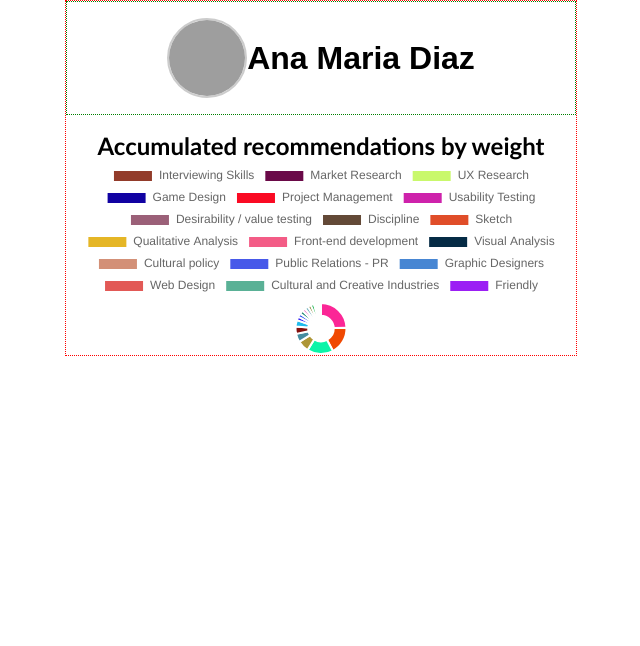
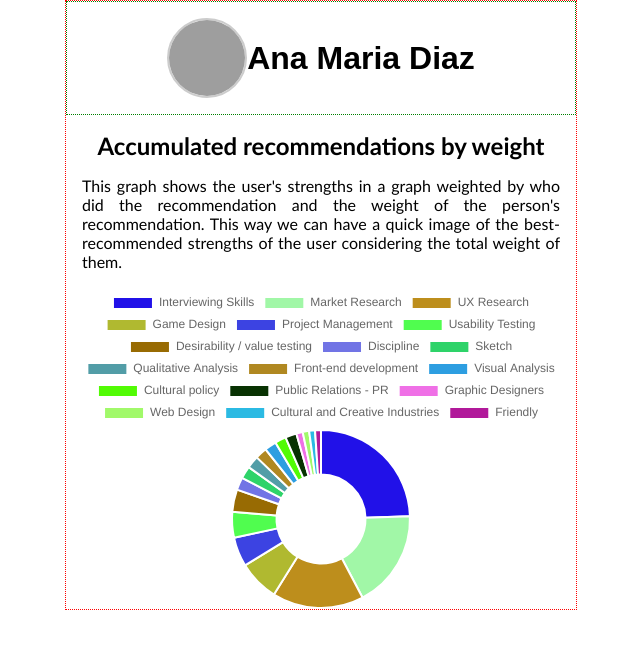
Before and after one commit to oscarnava/torre-technical-test, a React (Create React App) app: page / in a window 1280 px wide. Shown: the top 646 px of the page, without its empty margins (319-959 px from the left). Built offline with nearby package versions, Linux system fonts and the light colour scheme; grey boxes are pictures that could not be loaded.

Commit message:
Fix: Fixed initial random colors & fetch user info

```diff
--- a/src/App.js
+++ b/src/App.js
@@ -4,13 +4,15 @@ import { fetchUserRecs, fetchUserInfo } from './services/userInfo';
 import './styles/app.sass';
 
 const randomByte = () => Math.floor(255 * Math.random());
-const generateColor = () => `rgba(${randomByte()},${randomByte()},${randomByte()},1.0)`;
+const randomColors = Array(100).fill(0).map(() => `rgba(${randomByte()},${randomByte()},${randomByte()},1.0)`);
+
+const generateColor = ({ dataIndex }) => randomColors[dataIndex];
 
 export default class App extends React.Component {
   constructor(props) {
     super(props);
     this.state = {
-      user: 'ana-maria-diaz',
+      user: 'ana-maria-diaz', // 'manolo',
       chartData: null,
       person: null,
     };
@@ -22,7 +24,6 @@ export default class App extends React.Component {
     fetchUserInfo(user).then(({ person }) => {
       console.log({ person });
       this.setState({ person });
-    });
 
       fetchUserRecs(user).then(({ stats }) => {
         console.log('componentDidMount', stats);
@@ -46,6 +47,7 @@ export default class App extends React.Component {
           },
         });
       });
+    });
   }
 
   get contents() {
@@ -60,6 +62,11 @@ export default class App extends React.Component {
           </div>
           <div className="graph-container">
             <h2>Accumulated recommendations by weight</h2>
+            <p>
+              This graph shows the user&apos;s strengths in a graph weighted by who did the recommendation
+              and the weight of the person&apos;s recommendation. This way we can have a quick image of the
+              best-recommended strengths of the user considering the total weight of them.
+            </p>
             <Doughnut data={chartData} options={{ maintainAspectRatio: false }} />
           </div>
         </div>
```
Lines whose indentation alone changed are shown as unchanged.
